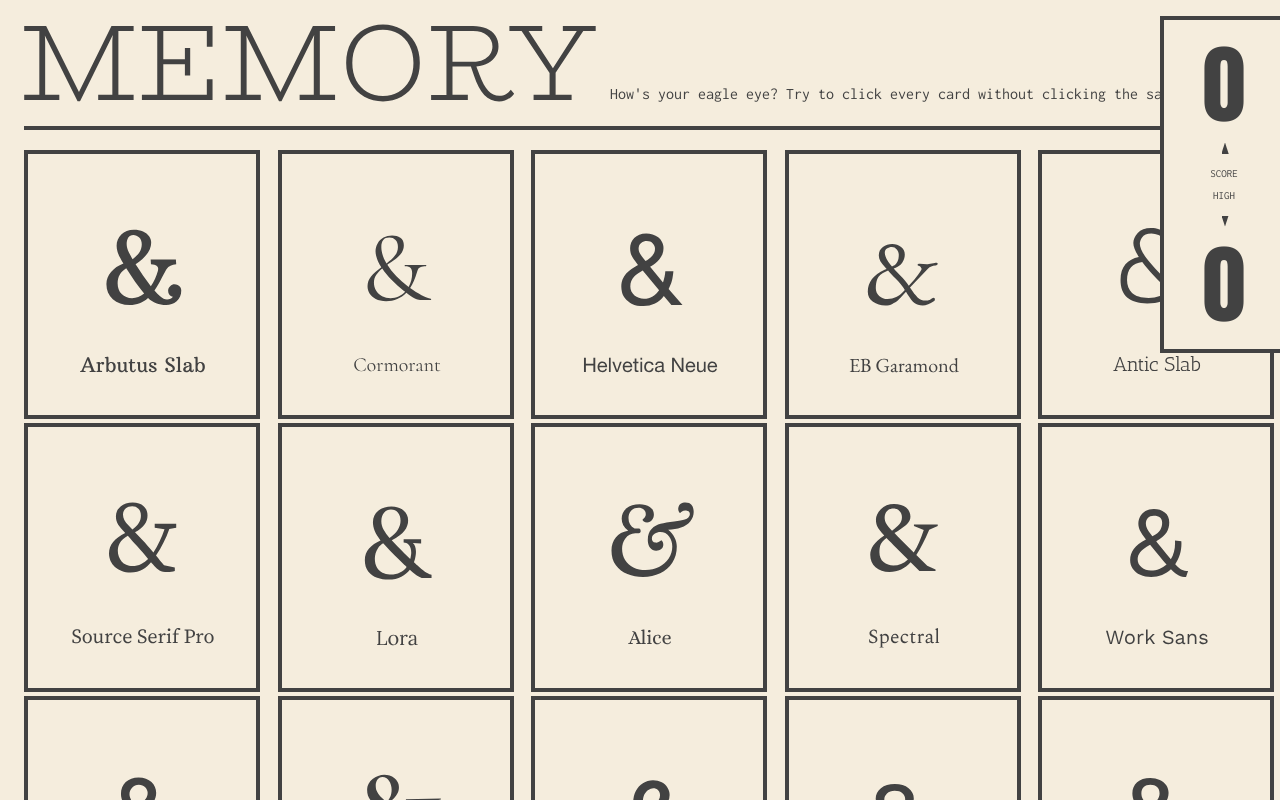
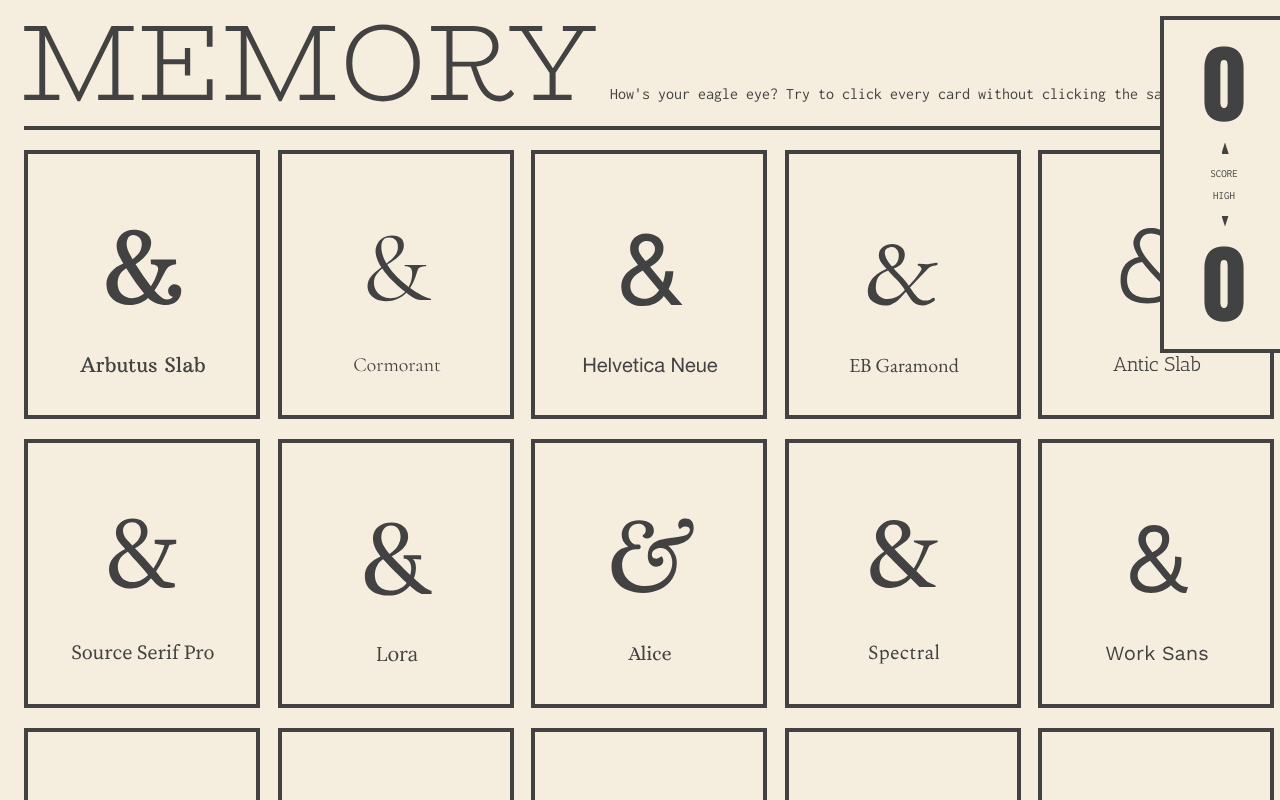
Before and after one commit to awkircher/memory, a React (Create React App) app: page / in a window 1280 px wide. Shown: the top 800 px of the page. Built offline with nearby package versions, Linux system fonts and the light colour scheme; the HTML template or start-up script is replaced by a standard one.

Commit message:
Fixed vertical spacing between card rows

```diff
--- a/src/App.css
+++ b/src/App.css
@@ -93,6 +93,7 @@
 
 .Card {
     box-sizing: border-box;
+    margin-bottom: 16px;
 }
 
 .Card img:hover {
```
